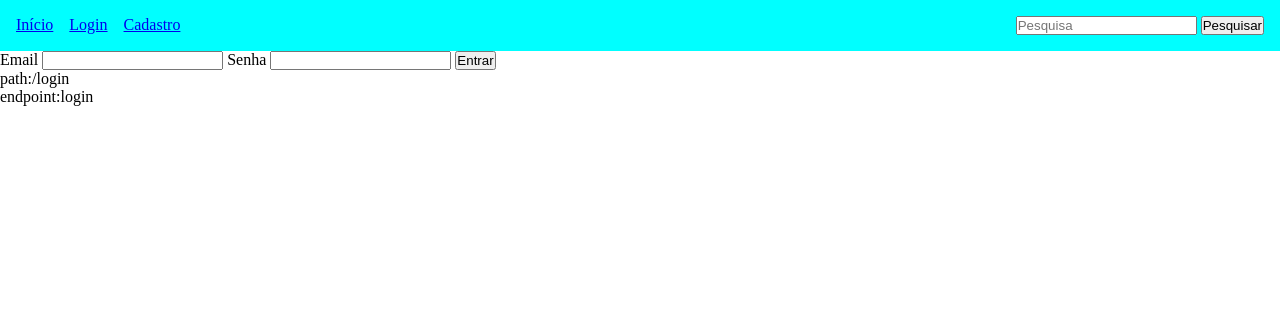
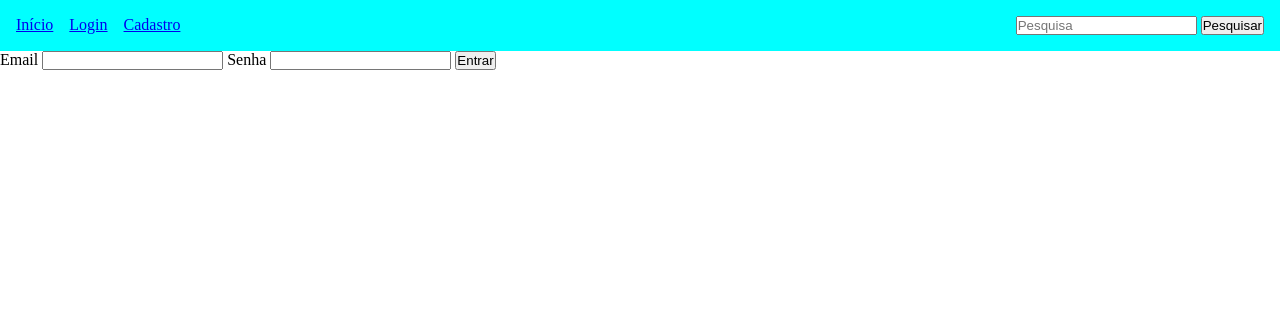
Before and after one commit to ZagZx/manga-and-chips, a Flask app: page /login in a window 1280 px wide. Shown: the top 311 px of the page. Run offline with Flask 3, Linux system fonts and the light colour scheme.

Commit message:
path endpoint comentados

```diff
--- a/templates/base.html
+++ b/templates/base.html
@@ -25,8 +25,8 @@
     <main>{% block main %}{% endblock main %}</main>
 
     <footer>
-        <p>path:{{request.path}}</p>
-        <p>endpoint:{{request.endpoint}}</p>
+        {# <p>path:{{request.path}}</p>
+        <p>endpoint:{{request.endpoint}}</p> #}
     </footer>
 </body>
 </html>
```
